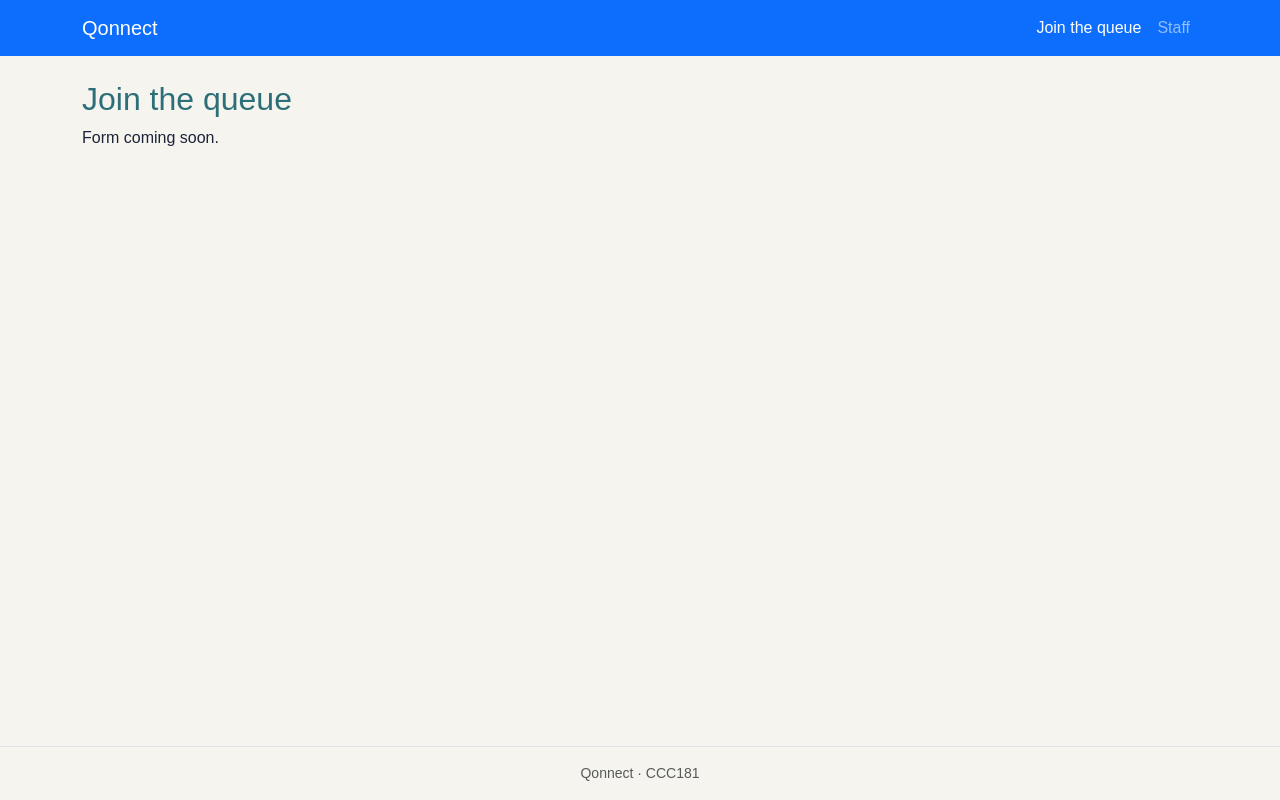
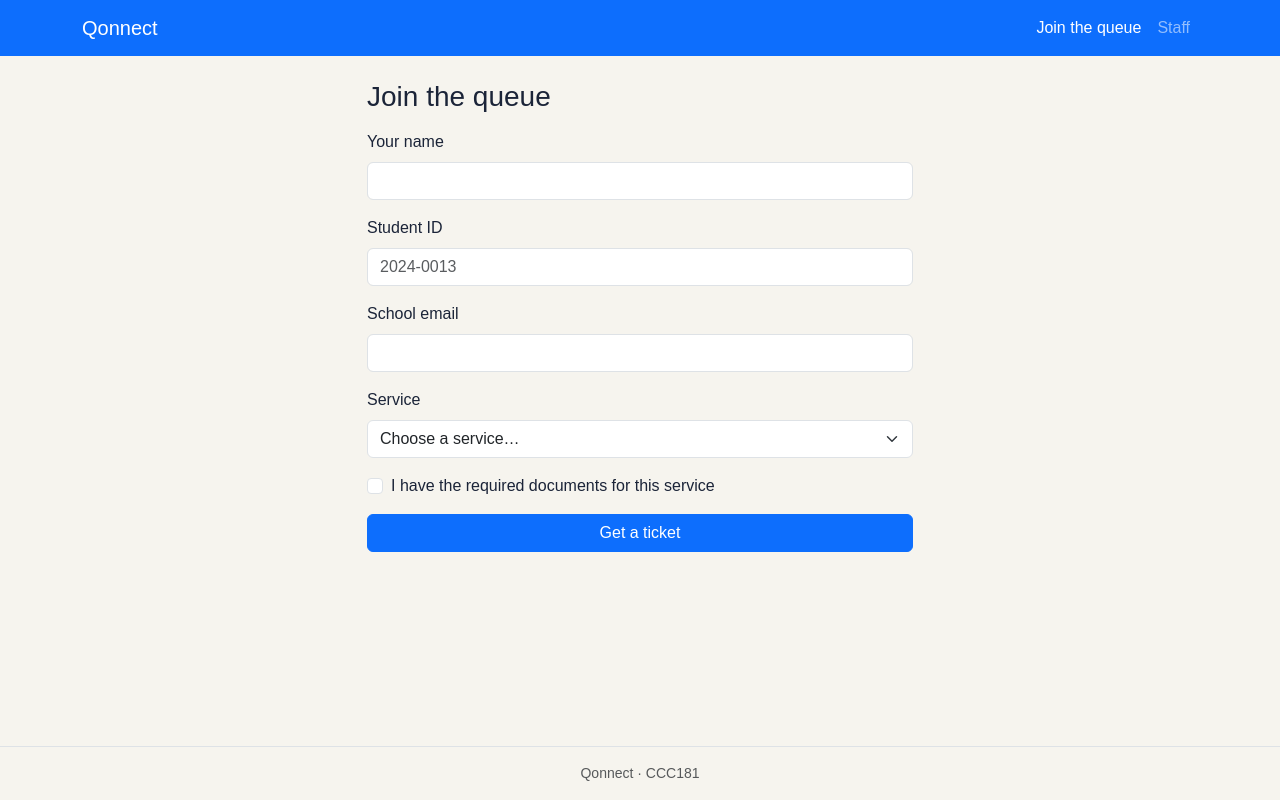
Before and after one commit to Draeze83/CCC181, a Flask app: page /join in a window 1280 px wide. Run offline with Flask 3, Linux system fonts and the light colour scheme.

Commit message:
join form with validation

```diff
--- a/my-app/app.py
+++ b/my-app/app.py
@@ -4,7 +4,7 @@ Run it with:
     flask --app app run --debug
 then open http://127.0.0.1:5000
 """
-from flask import Flask, render_template
+
 from flask import Flask, abort, flash, redirect, render_template, request, url_for
 
 app = Flask(__name__)
@@ -30,7 +30,7 @@ SERVICES = [
 def index():
     # render_template looks inside the templates/ folder and passes
     # keyword arguments to the template as variables.
-    return render_template("index.html",)
+    return render_template("index.html")
 
 @app.route("/queue/<int:ticket_id>")
 def ticket(ticket_id):
@@ -39,7 +39,32 @@ def ticket(ticket_id):
 
 @app.route("/join")
 def join_form():
-    return render_template("join.html")
+    return render_template("join.html", services=SERVICES, form={})
+
+@app.post("/join")
+def join():
+    form = request.form
+    name = form.get("name", "").strip()
+    email = form.get("email", "").strip().lower()
+    service_id = form.get("service_id", type=int)
+
+    errors = {}
+    if not name:
+        errors["name"] = "Enter your name."
+    if "@" not in email:
+        errors["email"] = "Enter a valid email address."
+    if service_id not in [s["id"] for s in SERVICES]:
+        errors["service_id"] = "Choose a service."
+
+    if errors:
+        flash("Please fix the highlighted fields.", "danger")
+        return render_template("join.html", services=SERVICES, form=form, errors=errors), 400
+
+    number = TICKETS[-1]["number"] + 1 if TICKETS else 1
+    TICKETS.append({"number": number, "name": name, "email": email,
+                    "service_id": service_id, "status": "waiting"})
+    flash(f"You joined the queue. Your ticket is #{number}.", "success")
+    return redirect(url_for("ticket", ticket_id=number))
 
 @app.route("/staff")
 def staff_dashboard():
--- a/my-app/templates/join.html
+++ b/my-app/templates/join.html
@@ -1,6 +1,76 @@
 {% extends "base.html" %}
+{% block title %}Join the queue · Qonnect{% endblock %}
 
 {% block content %}
-  <h2>Join the queue</h2>
-  <p>Form coming soon.</p>
+<div class="row justify-content-center">
+  <div class="col-12 col-md-8 col-lg-6">
+    <h1 class="h3 mb-3">Join the queue</h1>
+
+    <form method="post" action="{{ url_for('join_form') }}" novalidate id="join-form">
+      <div class="mb-3">
+        <label for="name" class="form-label">Your name</label>
+        <input id="name" name="name" type="text" autocomplete="name" required
+               class="form-control {% if errors and errors.name %}is-invalid{% endif %}"
+               value="{{ form.get('name', '') }}"
+               {% if errors and errors.name %}aria-describedby="name-error"{% endif %}>
+        {% if errors and errors.name %}
+          <div id="name-error" class="invalid-feedback">{{ errors.name }}</div>
+        {% endif %}
+      </div>
+
+            <div class="mb-3">
+        <label for="student_id" class="form-label">Student ID</label>
+        <input id="student_id" name="student_id" type="text" inputmode="numeric" required
+               placeholder="2024-0013"
+               class="form-control {% if errors and errors.student_id %}is-invalid{% endif %}"
+               value="{{ form.get('student_id', '') }}"
+               {% if errors and errors.student_id %}aria-describedby="student_id-error"{% endif %}>
+        {% if errors and errors.student_id %}
+          <div id="student_id-error" class="invalid-feedback">{{ errors.student_id }}</div>
+        {% endif %}
+      </div>
+
+      <div class="mb-3">
+        <label for="email" class="form-label">School email</label>
+        <input id="email" name="email" type="email" autocomplete="email" required
+               class="form-control {% if errors and errors.email %}is-invalid{% endif %}"
+               value="{{ form.get('email', '') }}"
+               {% if errors and errors.email %}aria-describedby="email-error"{% endif %}>
+        {% if errors and errors.email %}
+          <div id="email-error" class="invalid-feedback">{{ errors.email }}</div>
+        {% endif %}
+      </div>
+
+      <div class="mb-3">
+        <label for="service_id" class="form-label">Service</label>
+        <select id="service_id" name="service_id" required
+                class="form-select {% if errors and errors.service_id %}is-invalid{% endif %}">
+          <option value="">Choose a service…</option>
+          {% for s in services %}
+            <option value="{{ s.id }}"
+              {% if form.get('service_id') == s.id|string %}selected{% endif %}>{{ s.name }}</option>
+          {% endfor %}
+        </select>
+        {% if errors and errors.service_id %}
+          <div class="invalid-feedback">{{ errors.service_id }}</div>
+        {% endif %}
+      </div>
+
+      <div class="form-check mb-3">
+        <input id="has_documents" name="has_documents" type="checkbox"
+               class="form-check-input {% if errors and errors.has_documents %}is-invalid{% endif %}"
+               {% if form.get('has_documents') %}checked{% endif %}
+               {% if errors and errors.has_documents %}aria-describedby="has_documents-error"{% endif %}>
+        <label for="has_documents" class="form-check-label">
+          I have the required documents for this service
+        </label>
+        {% if errors and errors.has_documents %}
+          <div id="has_documents-error" class="invalid-feedback">{{ errors.has_documents }}</div>
+        {% endif %}
+      </div>
+
+      <button type="submit" class="btn btn-primary w-100">Get a ticket</button>
+    </form>
+  </div>
+</div>
 {% endblock %}
```
